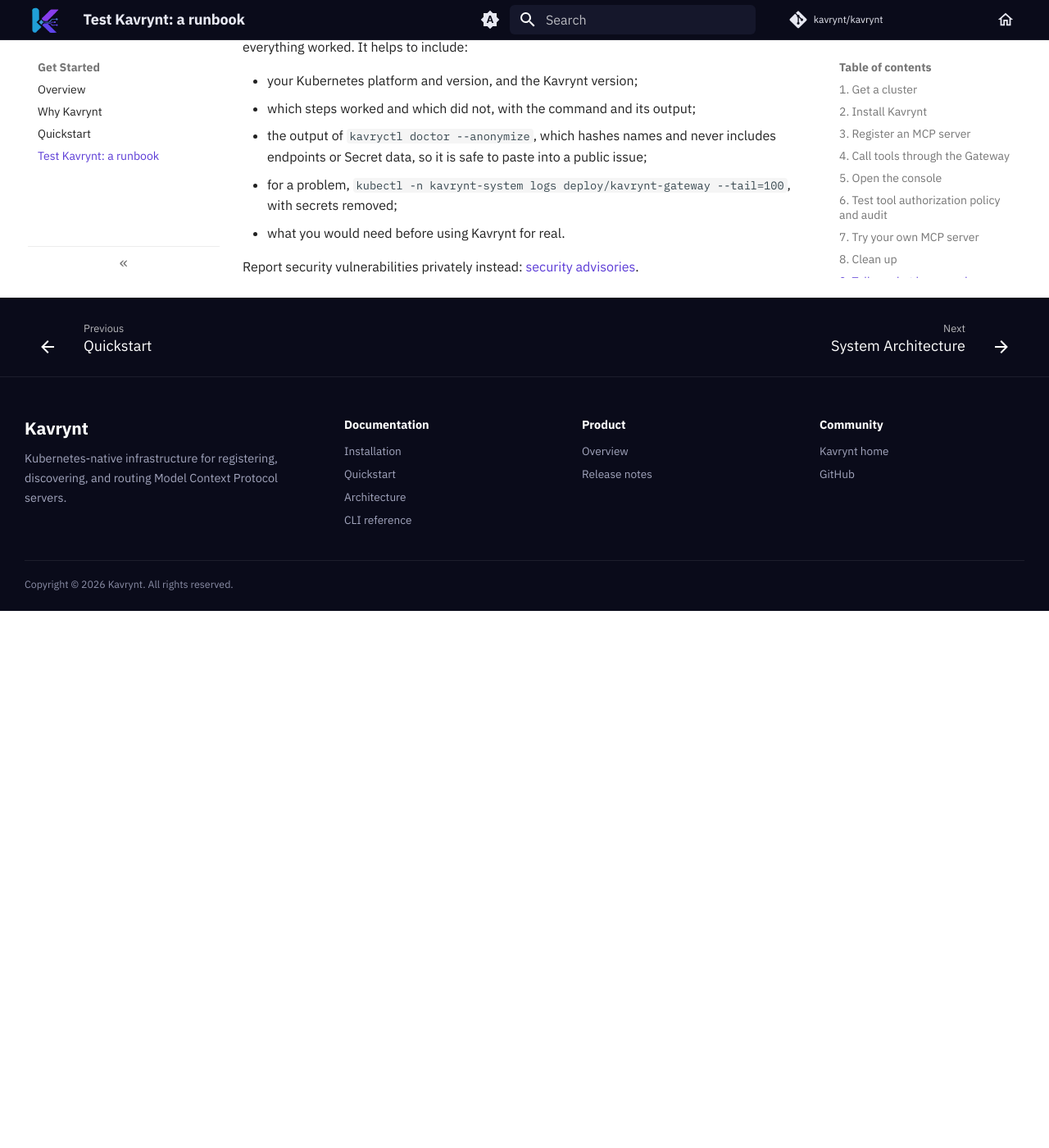
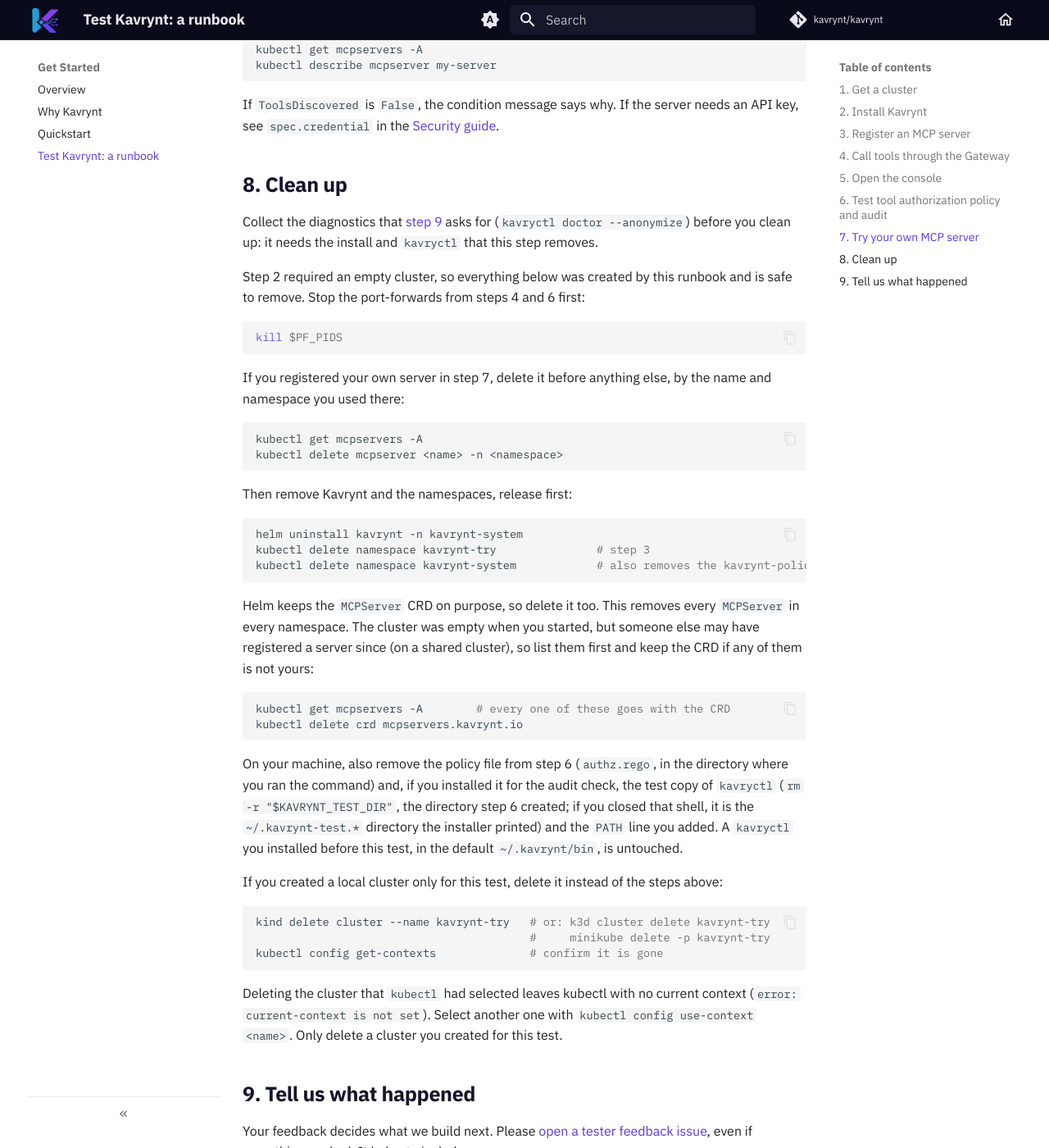
Before and after one commit to kavrynt/product-docs, an MkDocs documentation site: the page built from docs/testing.md, in a window 1280 px wide and 1400 px high, scrolled down 7015 px. Shown: the whole window at 82% size. Built offline with MkDocs 1.6.1 and Material for MkDocs 9.7.7, drawn with Linux system fonts in a browser that asks for light colours; comment, search, counter and statistics services are not loaded; before the commit the page ends 7760 px from its top, so only the background shows below that; some of the changed text lies outside the part shown.

Commit message:
docs: make the quickstart and test runbook cleanup safe
The quickstart and the test runbook ended with unconditional deletes:
`kill %1`, both namespaces, and the MCPServer CRD. On a cluster that
already ran Kavrynt, step 2 also turned off client authentication in the
existing release.

- Step 2 now requires an empty cluster and checks for a release, both
  namespaces, and the CRD before installing.
- Port-forward PIDs are recorded and only those are stopped.
- kavryctl installs into a unique temporary INSTALL_DIR, so cleanup never
  touches an existing installation.
- Clean up deletes the CRD only after listing every MCPServer.
- Explain `current-context is not set` and `localhost:8080 refused`, and
  that deleting the selected Kind cluster leaves kubectl with no context.

Mirrors the runtime repository's docs/TESTING.md and docs/E2E.md.

Co-Authored-By: Claude Sonnet 5.5 <noreply@anthropic.com>

````diff
--- a/docs/testing.md
+++ b/docs/testing.md
@@ -56,7 +56,31 @@ kubectl config current-context
 kubectl auth can-i create customresourcedefinitions   # expect: yes
 ```
 
+If `current-context` prints `error: current-context is not set`, or kubectl
+says `The connection to the server localhost:8080 was refused`, no cluster is
+selected. List your contexts with `kubectl config get-contexts` and select one
+with `kubectl config use-context <name>`. For a local Kind cluster that is
+running but missing from your kubeconfig, `kind export kubeconfig --name
+kavrynt-try` adds its context and selects it. If the context exists but the
+connection is still refused, the cluster is not running: check `docker ps`.
+
 ## 2. Install Kavrynt
+
+**Use an empty cluster.** The install below turns off MCP client
+authentication, and on a cluster that already runs Kavrynt it does that to the
+existing release. Step 8 also deletes what this runbook created, so it must be
+sure that all of it is yours. Check that nothing exists yet:
+
+```bash
+helm list -A
+kubectl get ns kavrynt-system kavrynt-try
+kubectl get crd mcpservers.kavrynt.io
+```
+
+`helm list` must show no release named `kavrynt`, and both `kubectl` commands
+must answer `NotFound`. If any of them finds something, stop and use another
+cluster: this runbook does not support installing into a cluster that already
+has Kavrynt, its namespaces, or its CRD.
 
 ```bash
 export KAVRYNT_VERSION=1.0.0-beta.5
@@ -150,6 +174,7 @@ one and use it in the commands below.
 
 ```bash
 kubectl -n kavrynt-system port-forward service/kavrynt-gateway 18080:8080 &
+PF_PIDS="$PF_PIDS $!"   # the cleanup step stops only these
 GW=http://127.0.0.1:18080/mcp/kavrynt-try.sample
 ```
 
@@ -271,9 +296,10 @@ answer `HTTP 403` with the same body.
 chained with SHA-256. Install `kavryctl` and verify the chain:
 
 ```bash
+KAVRYNT_TEST_DIR="$(mktemp -d "$HOME/.kavrynt-test.XXXXXX")"   # keep this variable until step 8
 curl -fsSL https://raw.githubusercontent.com/kavrynt/kavrynt/v1.0.0-beta.5/scripts/install.sh \
-  | KAVRYNT_VERSION=v1.0.0-beta.5 sh
-export PATH="$HOME/.kavrynt/bin:$PATH"
+  | KAVRYNT_VERSION=v1.0.0-beta.5 INSTALL_DIR="$KAVRYNT_TEST_DIR/bin" sh
+export PATH="$KAVRYNT_TEST_DIR/bin:$PATH"
 
 kubectl -n kavrynt-system logs -l app.kubernetes.io/name=gateway --prefix=false --tail=-1 \
   | kavryctl audit verify
@@ -325,16 +351,64 @@ server needs an API key, see `spec.credential` in the
 
 ## 8. Clean up
 
+Collect the diagnostics that [step 9](#9-tell-us-what-happened) asks for
+(`kavryctl doctor --anonymize`) before you clean up: it needs the install and
+`kavryctl` that this step removes.
+
+Step 2 required an empty cluster, so everything below was created by this
+runbook and is safe to remove. Stop the port-forwards from steps 4 and 6
+first:
+
 ```bash
-kill %1 2>/dev/null                    # the port-forward
-kubectl delete namespace kavrynt-try
-helm uninstall kavrynt -n kavrynt-system
-kubectl delete crd mcpservers.kavrynt.io   # Helm keeps it on purpose
-kubectl delete namespace kavrynt-system
+kill $PF_PIDS
 ```
 
-Or delete the whole local cluster, for example
-`kind delete cluster --name kavrynt-try`.
+If you registered your own server in step 7, delete it before anything else,
+by the name and namespace you used there:
+
+```bash
+kubectl get mcpservers -A
+kubectl delete mcpserver <name> -n <namespace>
+```
+
+Then remove Kavrynt and the namespaces, release first:
+
+```bash
+helm uninstall kavrynt -n kavrynt-system
+kubectl delete namespace kavrynt-try               # step 3
+kubectl delete namespace kavrynt-system            # also removes the kavrynt-policy ConfigMap
+```
+
+Helm keeps the `MCPServer` CRD on purpose, so delete it too. This removes every
+`MCPServer` in every namespace. The cluster was empty when you started, but
+someone else may have registered a server since (on a shared cluster), so list
+them first and keep the CRD if any of them is not yours:
+
+```bash
+kubectl get mcpservers -A        # every one of these goes with the CRD
+kubectl delete crd mcpservers.kavrynt.io
+```
+
+On your machine, also remove the policy file from step 6 (`authz.rego`, in the
+directory where you ran the command) and, if you installed it for the audit
+check, the test copy of `kavryctl` (`rm -r "$KAVRYNT_TEST_DIR"`, the directory
+step 6 created; if you closed that shell, it is the `~/.kavrynt-test.*`
+directory the installer printed) and the `PATH` line you added. A `kavryctl` you
+installed before this test, in the default `~/.kavrynt/bin`, is untouched.
+
+If you created a local cluster only for this test, delete it instead of the
+steps above:
+
+```bash
+kind delete cluster --name kavrynt-try   # or: k3d cluster delete kavrynt-try
+                                         #     minikube delete -p kavrynt-try
+kubectl config get-contexts              # confirm it is gone
+```
+
+Deleting the cluster that `kubectl` had selected leaves kubectl with no current
+context (`error: current-context is not set`). Select another one with
+`kubectl config use-context <name>`. Only delete a cluster you created for
+this test.
 
 ## 9. Tell us what happened
 
````
Also changed, not shown: docs/quickstart.md (+43 -4 lines).
